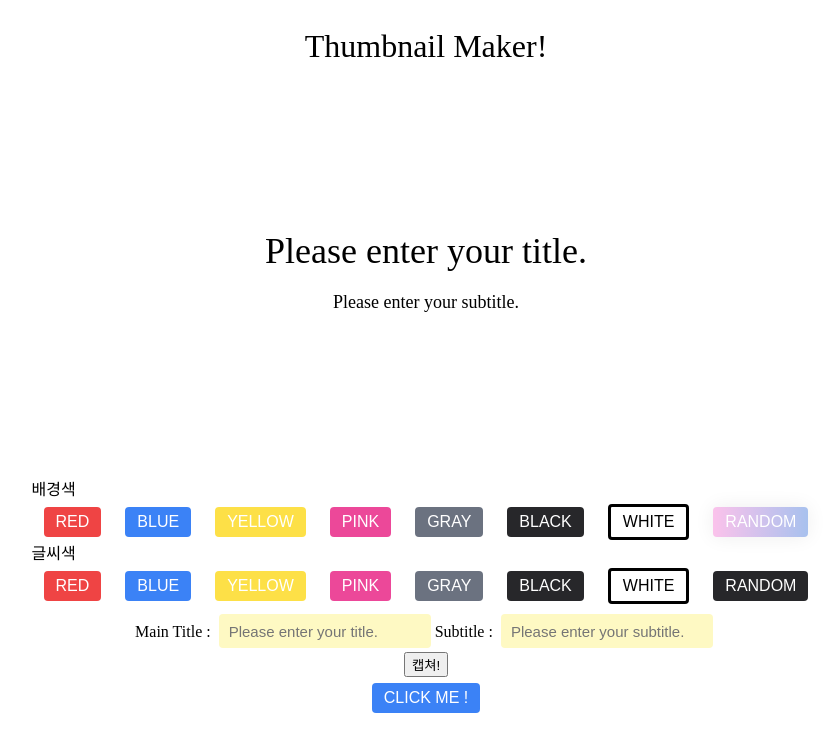
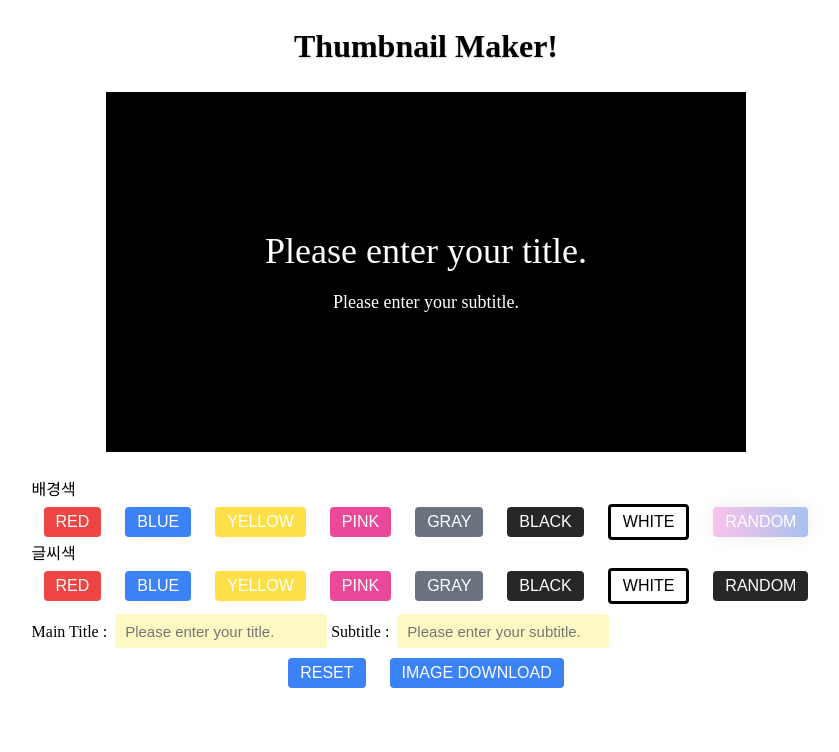
Before and after one commit to Lee-Yeseul/thumbnail_maker, a React (Vite) app: page / in a window 1280 px wide. Shown: the top 752 px of the page, without its empty margins (214-1053 px from the left). Built offline with nearby package versions, Linux system fonts and the light colour scheme; no server answers.

Commit message:
feature reset button 추가, gradient color 추가

```diff
--- a/src/pages/Blog/Blog.tsx
+++ b/src/pages/Blog/Blog.tsx
@@ -2,31 +2,23 @@ import BackgroundPicker from '@src/components/layout/BackgroundPicker';
 import Container from '@src/components/layout/common/Container';
 import TextInput from '@src/components/layout/TextInput';
 import TextColorPicker from '@src/components/layout/TextColorPicker';
-import { FontSize, FontStyle, FontWeight } from '@src/types';
 import { useState } from 'react';
 import styled from 'styled-components';
 import html2canvas from 'html2canvas';
 import Title from '@src/components/layout/common/Title';
 import Button from '@src/components/layout/common/Button';
-import ImageSearchModal from '@src/components/layout/ImageSearchModal';
 
 /**
  * @todo
  * drag and drop
- * unsplash img download
- * => potal로 modal 만들어서 그 안에서 unsplash img 검색하고 선택한 이미지 url을 background image로 적용하기
  * color picker로 바꾸기
  */
 
 export default function Blog() {
-  const [selectedTextColor, setSelectedTextColor] = useState<string>('black');
-  const [selectedBackgroundColor, setSelectedBackgroundColor] =
-    useState<string>('white');
-  const [selectedFontWeight, setSelectedFontWeight] =
-    useState<FontWeight>('normal');
-  const [selectedFontStyle, setSelectedFontStyle] =
-    useState<FontStyle>('normal');
-  const [selectedFontSize, setSelectedFontSize] = useState<FontSize>('18px');
+  const [selectedTextColor, setSelectedTextColor] = useState<string>('white');
+  const [selectedBackgroundColor, setSelectedBackgroundColor] = useState<
+    string[]
+  >(['black']);
 
   const [inputText, setInputText] = useState<string>(
     'Please enter your title.'
@@ -34,13 +26,8 @@ export default function Blog() {
   const [subtitle, setSubtitle] = useState<string>(
     'Please enter your subtitle.'
   );
-  const [isOpen, setIsOpen] = useState(false);
 
   const [backgroundImg, setBackgroundImg] = useState<string>('');
-
-  const onClickButton = () => {
-    setIsOpen(true);
-  };
 
   const handleSaveImg = () => {
     const capture: HTMLElement | null = document.querySelector('#capture');
@@ -64,6 +51,14 @@ export default function Blog() {
     }
   };
 
+  const handleReset = () => {
+    setSelectedTextColor('white');
+    setSelectedBackgroundColor(['black']);
+    setInputText('Please enter your title.');
+    setSubtitle('Please enter your subtitle.');
+    setBackgroundImg('');
+  };
+
   return (
     <Container>
       <Header>Thumbnail Maker!</Header>
@@ -72,60 +67,66 @@ export default function Blog() {
         textColor={selectedTextColor}
         backgroundColor={selectedBackgroundColor}
         backgroundImage={backgroundImg}
-        fontWeight={selectedFontWeight}
-        fontStyle={selectedFontStyle}
-        fontSize={selectedFontSize}
       >
         <Title variant="title">{inputText}</Title>
         <Title variant="subtitle">{subtitle}</Title>
       </PreviewPalette>
+      <div>
         <BackgroundPicker
-        setSelectedColor={(color: string) => setSelectedBackgroundColor(color)}
+          setBackgroundImg={(url: string) => setBackgroundImg(url)}
+          setSelectedColor={(type: string, color1: string, color2?: string) => {
+            if (type === 'color') {
+              setSelectedBackgroundColor([color1]);
+            }
+            if (type === 'gradient') {
+              setSelectedBackgroundColor([color1, color2!]);
+            }
+          }}
         />
         <TextColorPicker
           setSelectedColor={(color: string) => setSelectedTextColor(color)}
-        setSelectedFontWeight={(weight: FontWeight) =>
-          setSelectedFontWeight(weight)
-        }
-        setSelectedFontStyle={(style: FontStyle) => setSelectedFontStyle(style)}
-        setSelectedFontSize={(size: FontSize) => setSelectedFontSize(size)}
         />
         <TextInput
           setInputText={(text: string) => setInputText(text)}
           setSubtitle={(text: string) => setSubtitle(text)}
         />
-      <button onClick={handleSaveImg}>캡쳐!</button>
-      <Button variant="blue" onClick={onClickButton}>
-        Click Me !
+      </div>
+      <div>
+        <Button onClick={handleReset} variant="blue">
+          Reset
         </Button>
-      {isOpen && (
-        <ImageSearchModal
-          onClose={() => setIsOpen(false)}
-          setBackgroundImg={(url: string) => {
-            setBackgroundImg(url);
-            console.log('here!!!', backgroundImg);
-          }}
-        />
-      )}
+        <Button onClick={handleSaveImg} variant={'blue'}>
+          Image download
+        </Button>
+      </div>
     </Container>
   );
 }
 
 type PreviewPaletteProps = {
-  readonly backgroundColor: string;
+  readonly backgroundColor: string[];
+  readonly backgroundImage: string;
+  gradientColor?: string[];
   textColor: string;
   fontWeight?: string;
   fontSize?: string;
   fontStyle?: string;
-  readonly backgroundImage: string;
 };
 
 const PreviewPalette = styled.div<PreviewPaletteProps>`
   width: 640px;
   height: 360px;
   margin: 30px;
-  background-color: ${(props) => props.backgroundColor};
+  background-color: ${(props) => props.backgroundColor[0]};
   background-image: url(${(props) => props.backgroundImage});
+  background: linear-gradient(
+    to bottom right,
+    ${(props) =>
+      props.backgroundColor?.length === 2 ? props.backgroundColor[0] : null},
+    ${(props) =>
+      props.backgroundColor?.length === 2 ? props.backgroundColor[1] : null}
+  );
+
   color: ${(props) => props.textColor};
   font-weight: ${(props) => props.fontWeight};
   font-size: ${(props) => props.fontSize};
@@ -139,4 +140,6 @@ const PreviewPalette = styled.div<PreviewPaletteProps>`
 const Header = styled.h1`
   font-size: 32px;
   margin-top: 30px;
+  font-weight: 700;
+  text-shadow: 0px 1px 1.5px rgba(0, 0, 0, 0.2);
 `;
```
Lines whose indentation alone changed are shown as unchanged.
